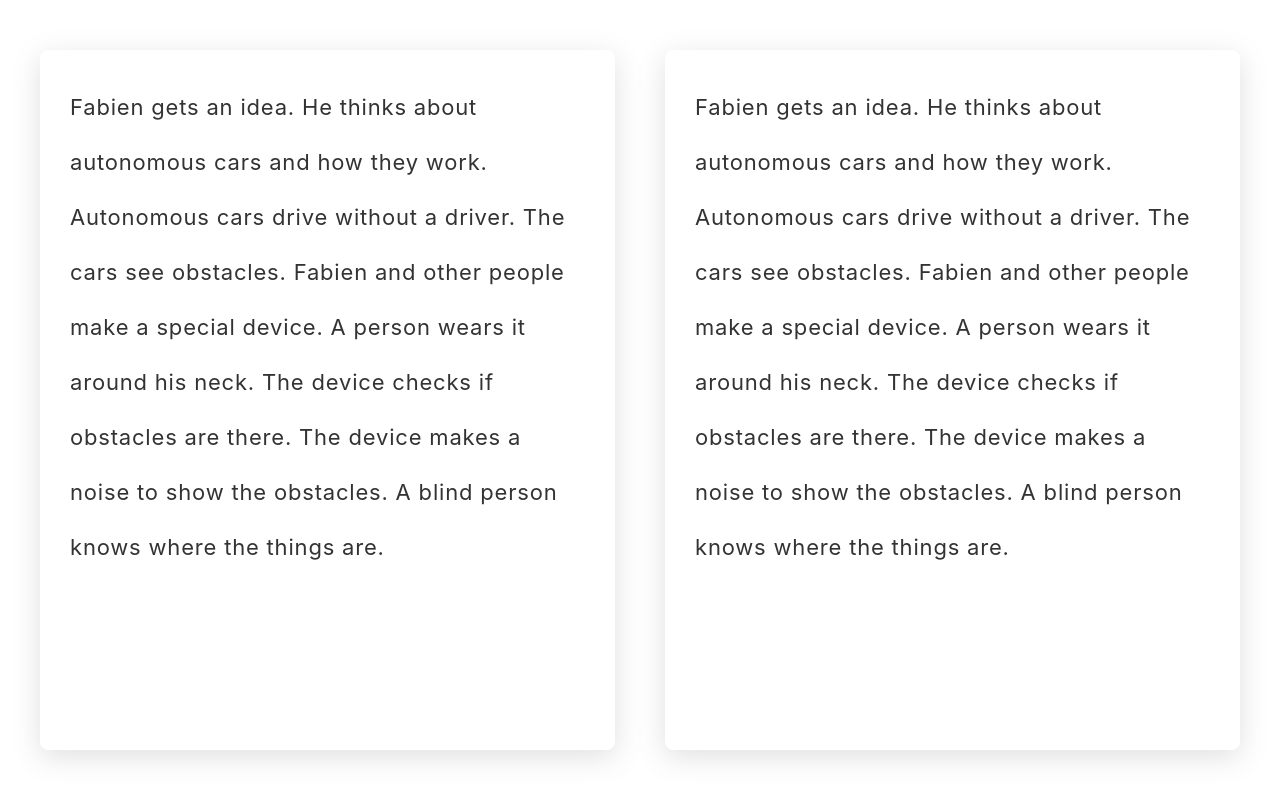
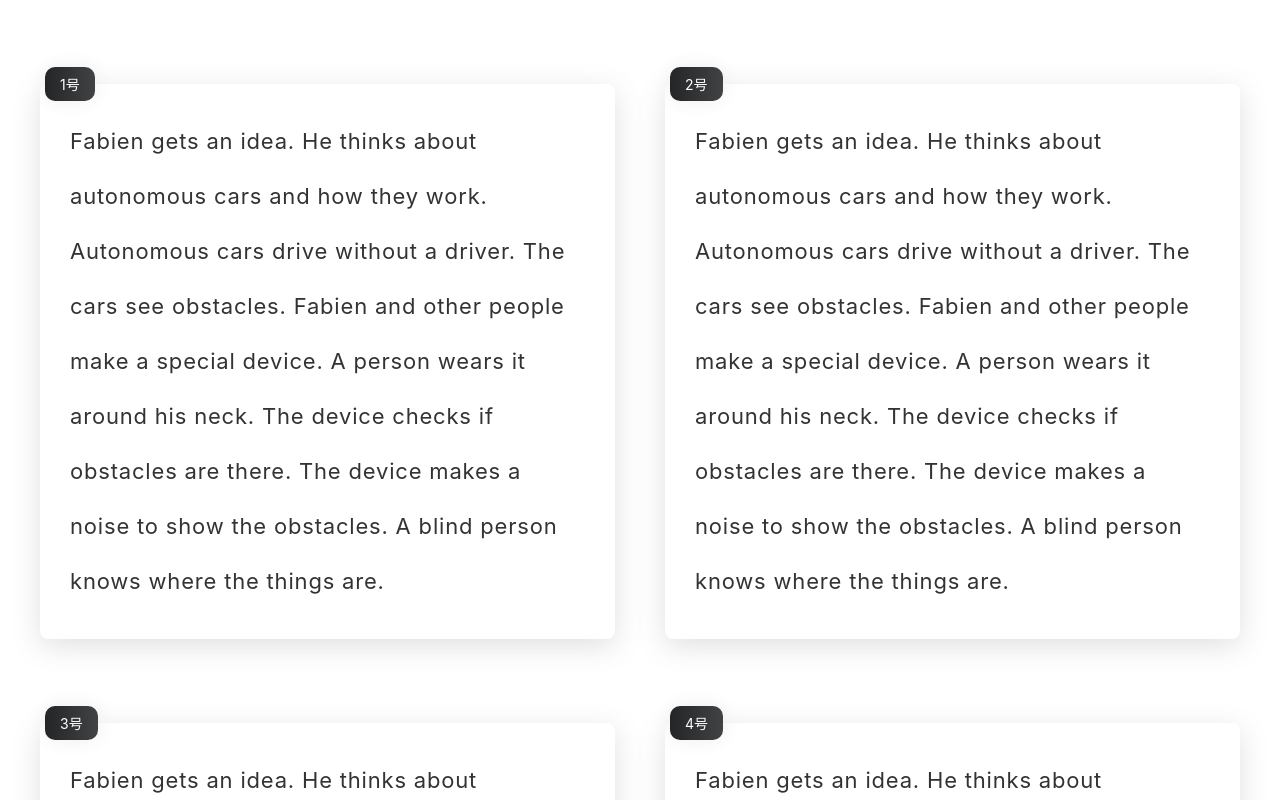
Before and after one commit to xlsama/typing-competition, a Next.js app: page / in a window 1280 px wide. Built offline with nearby package versions, Linux system fonts and the light colour scheme; no server answers.

Commit message:
feat: add ws

```diff
--- a/components/Typing/index.module.scss
+++ b/components/Typing/index.module.scss
@@ -1,3 +1,31 @@
+.typing {
+  .name {
+    display: inline-block;
+    background-image: linear-gradient(
+      to right,
+      #232526 0%,
+      #414345 51%,
+      #232526 100%
+    );
+    padding: 7px 15px;
+    font-size: 14px;
+    text-transform: uppercase;
+    transition: 0.5s;
+    background-size: 200% auto;
+    color: white;
+    box-shadow: 0 0 20px #eee;
+    border-radius: 10px;
+    transform: translate(5px, 17px);
+    opacity: 0;
+    animation: namefadeIn 1s ease 0.5s forwards;
+
+    &:hover {
+      background-position: right center; /* change the direction of the change here */
+      color: #fff;
+      text-decoration: none;
+    }
+  }
+
   .article {
     font-size: 22px;
     letter-spacing: 0.8px;
@@ -29,6 +57,7 @@
       }
     }
   }
+}
 
 @keyframes fadeIn {
   0% {
@@ -39,3 +68,12 @@
     opacity: 1;
   }
 }
+
+@keyframes namefadeIn {
+  0% {
+    opacity: 0;
+  }
+  100% {
+    opacity: 1;
+  }
+}
--- a/components/Typing/index.tsx
+++ b/components/Typing/index.tsx
@@ -4,10 +4,13 @@ import type { ArticleList } from '../../pages'
 
 type Props = {
   articleList: ArticleList
+  name: string
 }
 
-const Typing: NextPage<Props> = ({ articleList }) => {
+const Typing: NextPage<Props> = ({ articleList, name }) => {
   return (
+    <section className={css.typing}>
+      <div className={css.name}>{name}</div>
       <article className={css.article}>
         {articleList.map(({ value, status }, index) => (
           <span
@@ -20,6 +23,7 @@ const Typing: NextPage<Props> = ({ articleList }) => {
           </span>
         ))}
       </article>
+    </section>
   )
 }
 
--- a/package.json
+++ b/package.json
@@ -6,7 +6,7 @@
     "dev": "next dev & npm run server",
     "server": "nodemon ./server/index.js",
     "build": "next build",
-    "start": "next start",
+    "start": "next start & npm run server",
     "lint": "next lint"
   },
   "dependencies": {
--- a/pages/index.tsx
+++ b/pages/index.tsx
@@ -2,7 +2,7 @@ import type { NextPage, GetServerSideProps } from 'next'
 import Head from 'next/head'
 import css from '../styles/Home.module.scss'
 import Typing from '../components/Typing'
-import { useCallback, useEffect, useRef, useState } from 'react'
+import { Fragment, useCallback, useEffect, useRef, useState } from 'react'
 import LETTERS from '../constants/LETTERS'
 
 import path from 'path'
@@ -20,13 +20,19 @@ type Props = {
 }
 
 type User = {
-  id: string
+  id: number
   name: string
   articleList: ArticleList
   currentIndex: number
 }
 
 type Users = User[]
+
+type Message = {
+  data: string
+  id: number
+  isSelf: boolean
+}
 
 const Home: NextPage<Props> = ({ article }) => {
   const initArticleList = useCallback((article: string) => {
@@ -43,14 +49,26 @@ const Home: NextPage<Props> = ({ article }) => {
 
   const [users, setUsers] = useState<Users>([
     {
-      id: '1',
-      name: '张三',
+      id: 1,
+      name: '1号',
       articleList: initArticleList(article),
       currentIndex: 0,
     },
     {
-      id: '2',
-      name: '李四',
+      id: 2,
+      name: '2号',
+      articleList: initArticleList(article),
+      currentIndex: 0,
+    },
+    {
+      id: 3,
+      name: '3号',
+      articleList: initArticleList(article),
+      currentIndex: 0,
+    },
+    {
+      id: 4,
+      name: '4号',
       articleList: initArticleList(article),
       currentIndex: 0,
     },
@@ -58,11 +76,7 @@ const Home: NextPage<Props> = ({ article }) => {
   const ws = useRef<any>(null)
 
   const handleMessage = useCallback(
-    ({ data, isSelf }: { data: string; isSelf: boolean }) => {
-      console.log(data)
-
-      const updateId = '2'
-
+    ({ data, id: updateId, isSelf }: Message) => {
       const nextUsers = users.map(user => {
         const { id, articleList, currentIndex } = user
         if (id === updateId) {
@@ -137,7 +151,11 @@ const Home: NextPage<Props> = ({ article }) => {
 
       <main className={css.playground}>
         {users.map(user => (
-          <Typing articleList={user.articleList} key={user.id} />
+          <Typing
+            key={user.id}
+            articleList={user.articleList}
+            name={user.name}
+          />
         ))}
       </main>
     </>
```
Also changed, not shown: 1 other file (tests, documents, lock files or other folders). Lines whose indentation alone changed are shown as unchanged.
